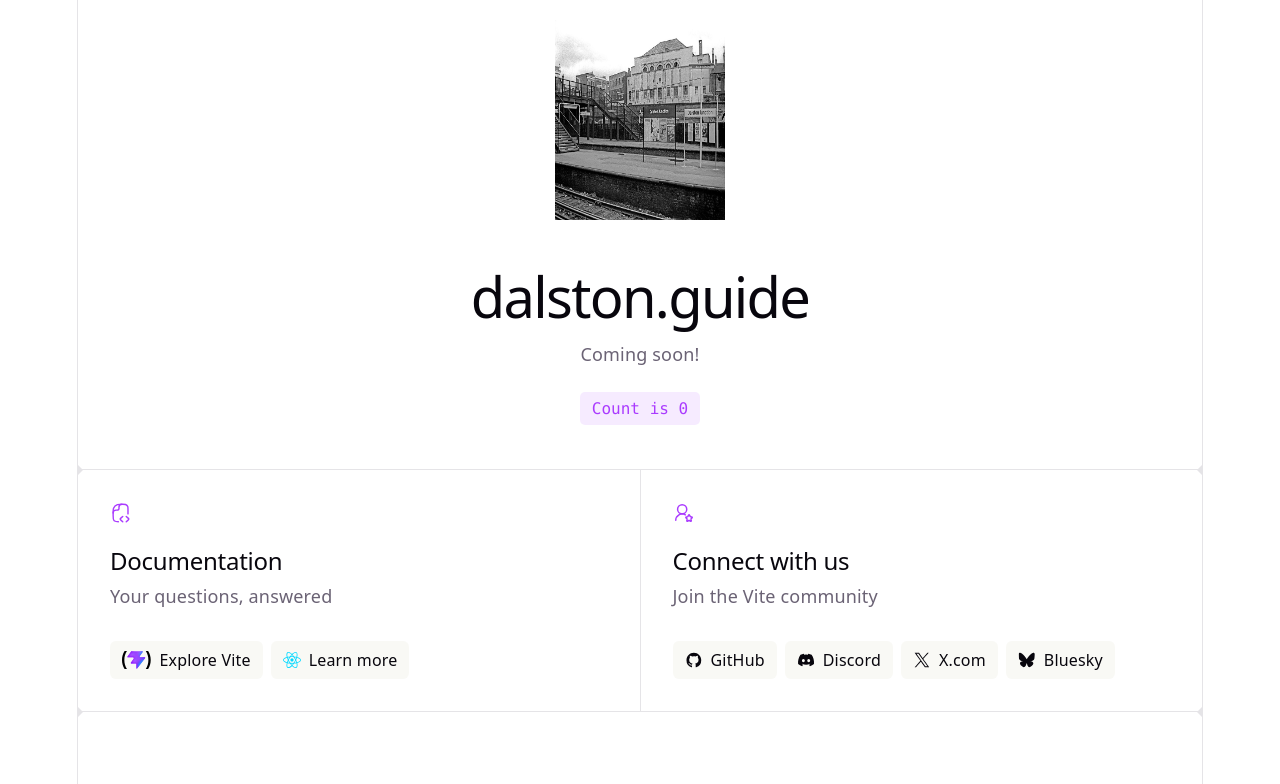
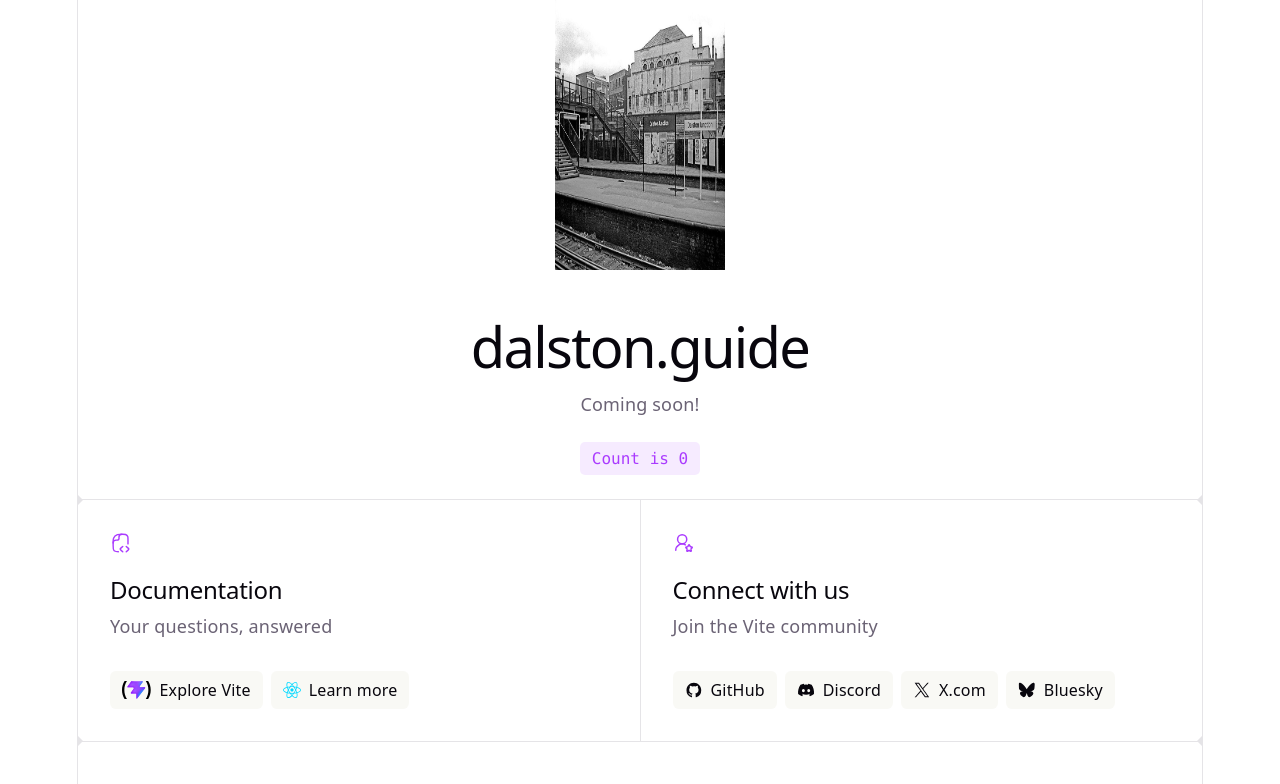
Before and after one commit to jatkin11/dalston-guide, a React (Vite) app: page / in a window 1280 px wide. Shown: the top 784 px of the page. Built offline with nearby package versions, Linux system fonts and the light colour scheme.

Commit message:
resizing dalston photo to correct aspect ratio

```diff
--- a/src/App.jsx
+++ b/src/App.jsx
@@ -12,7 +12,7 @@ function App() {
     <>
       <section id="center">
         <div className="hero">
-          <img src={dalstonImg} className="base" width="200" height="200" alt="" />
+          <img src={dalstonImg} className="base" width="400" height="270" alt="" />
         </div>
         <div>
           <h1>dalston.guide</h1>
```
